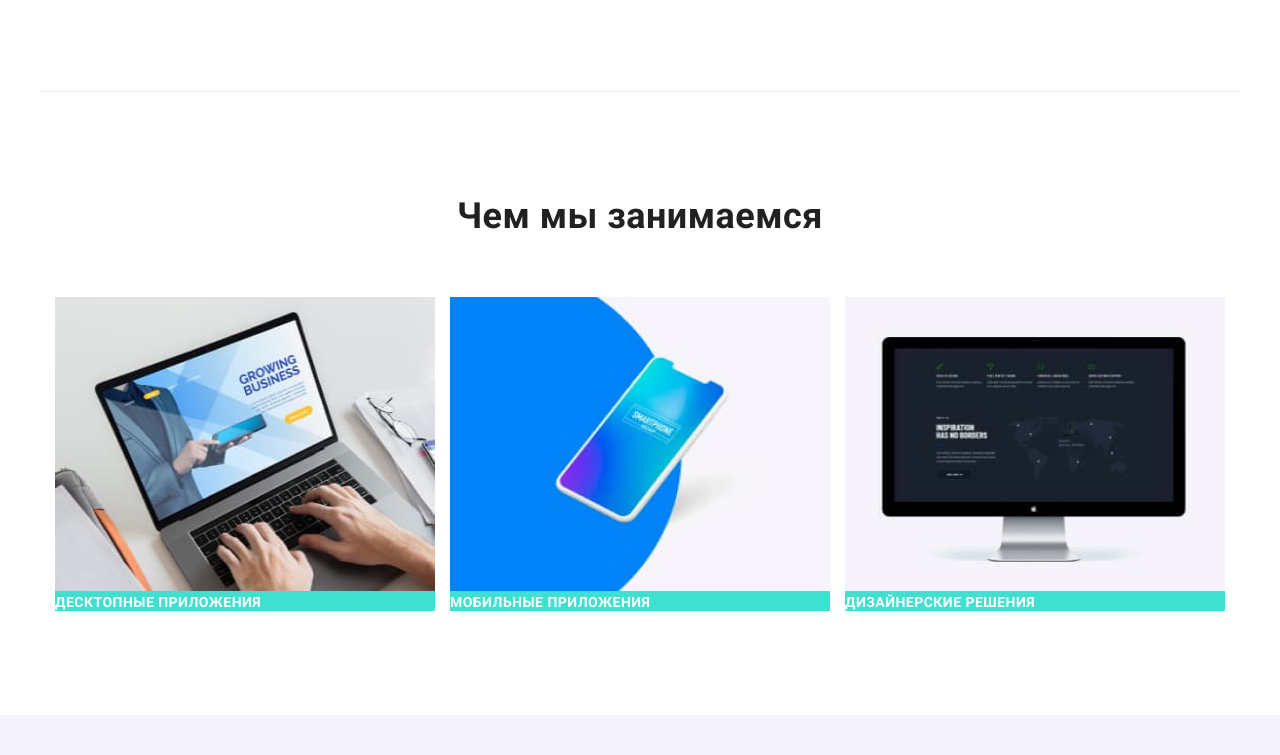
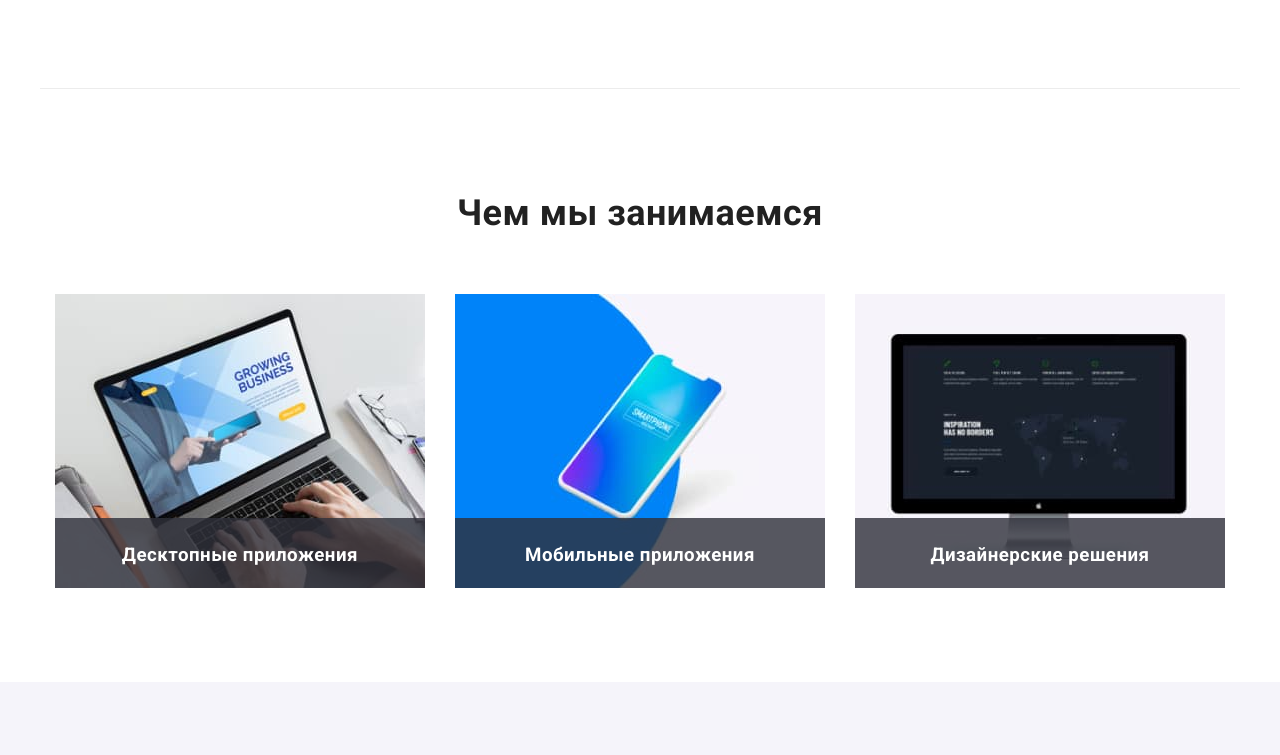
Before and after one commit to petrovskyi-Hub/goit-markup-hw-04, a plain HTML site: page index.html in a window 1280 px wide. Shown: the part 1045-1800 px from the top of the page. Drawn offline with nearby package versions, Linux system fonts and the light colour scheme.

Commit message:
Закрепляет хедер, добавляет позиционирование

```diff
--- a/CSS/common.css
+++ b/CSS/common.css
@@ -91,12 +91,19 @@ body {
 } */
 
 /* Header */
-header {
-  border-bottom: solid;
-  border-bottom-width: 1px;
-  border-bottom-color: var(--section-border-color);
+.page-header {
+  position: fixed;
+  width: 100%;
+  top: 0;
+  left: 0;
+  z-index: 1;
+
+  background-color: var(--primary-white-color);
 }
 
+.header-line {
+  border-bottom: 1px solid var(--section-border-color);
+}
 .container.header {
   display: flex;
   align-items: center;
@@ -137,6 +144,8 @@ header {
 }
 
 .site-nav__item {
+  position: relative;
+
   margin-right: 30px;
 }
 
@@ -162,10 +171,19 @@ header {
 
 .current {
   color: var(--accent-color);
-  border-bottom: solid;
-  border-color: var(--accent-color);
-  border-width: 2px;
-  /* border-radius: 2px; */
+}
+
+.current::after {
+  position: absolute;
+  display: inline-block;
+  content: "";
+  bottom: 0;
+  left: 0;
+  width: 100%;
+  height: 4px;
+
+  background-color: var(--accent-color);
+  border-radius: 2px;
 }
 
 .contacts {
--- a/CSS/main.css
+++ b/CSS/main.css
@@ -1,6 +1,7 @@
 :root {
   --special-section-bg-color: #f5f4fa;
   --grey-logo-color: #afb1b8;
+  --overlay-color: rgba(47, 48, 58, 0.8);
 }
 
 /* Hero */
@@ -16,8 +17,8 @@
 
   background-image: linear-gradient(
       to right,
-      rgba(47, 48, 58, 0.8),
-      rgba(47, 48, 58, 0.8)
+      var(--overlay-color),
+      var(--overlay-color)
     ),
     url("../images/hero-img.jpg");
 
@@ -156,23 +157,43 @@
   justify-content: space-between;
 }
 
-.possibilities > li {
-  width: 380px;
+.possibilities__item {
+  position: relative;
+
+  width: 370px;
 }
 
-.possibilities.title {
+.possibilities__link {
+  display: block;
+}
+
+.possibilities__image {
+  display: block;
+}
+
+.possibilities__title-container {
+  position: absolute;
+  bottom: 0;
+  left: 0;
+  width: 100%;
+  height: 70px;
+
+  padding-top: 27px;
+  padding-bottom: 27px;
+
+  background-color: var(--overlay-color);
+}
+
+.possibilities__title {
+  margin: 0;
   color: var(--primary-white-color);
-  background-color: turquoise;
+  text-align: center;
 }
 
 /* .possibilities-title:hover,
 .possibilities-title:focus {
   color: var(--accent-color);
 } */
-
-.possibilities a {
-  display: block;
-}
 
 /* Team */
 .team.list {
--- a/index.html
+++ b/index.html
@@ -17,7 +17,7 @@
   </head>
   <body>
     <!-- Шапка сайта -->
-    <header>
+    <header class="page-header">
       <div class="container header">
         <nav class="site-nav">
           <a href="./index.html" class="logo link">
@@ -125,41 +125,50 @@
       </section>
 
       <!-- Чем мы занимаемся -->
-      <section class="possibilities section">
+      <section class="section">
         <div class="container">
           <h2 class="section-title">Чем мы занимаемся</h2>
           <ul class="possibilities list">
-            <li>
-              <a href="" class="possibilities title link">
+            <li class="possibilities__item">
+              <a href="" class="possibilities__link link">
                 <img
+                  class="possibilities__image"
                   src="./images/laptop.jpg"
-                  width="380"
+                  width="370"
                   height="294"
                   alt="Ноутбук"
                 />
-                Десктопные приложения
+                <div class="possibilities__title-container">
+                  <h3 class="possibilities__title">Десктопные приложения</h3>
+                </div>
               </a>
             </li>
-            <li>
-              <a href="" class="possibilities title link">
+            <li class="possibilities__item">
+              <a href="" class="possibilities__link link">
                 <img
+                  class="possibilities__image"
                   src="./images/phone.jpg"
-                  width="380"
+                  width="370"
                   height="294"
                   alt="Смартфон"
                 />
-                Мобильные приложения
+                <div class="possibilities__title-container">
+                  <h3 class="possibilities__title">Мобильные приложения</h3>
+                </div>
               </a>
             </li>
-            <li>
-              <a href="" class="possibilities title link">
+            <li class="possibilities__item">
+              <a href="" class="possibilities__link link">
                 <img
+                  class="possibilities__image"
                   src="./images/design.jpg"
-                  width="380"
+                  width="370"
                   height="294"
                   alt="Десктопное приложение"
                 />
-                Дизайнерские решения
+                <div class="possibilities__title-container">
+                  <h3 class="possibilities__title">Дизайнерские решения</h3>
+                </div>
               </a>
             </li>
           </ul>
@@ -496,5 +505,13 @@
         <p class="copyright">2020 | Developed by GoIT Students</p>
       </div>
     </footer>
+
+    <script>
+      const { height: pageHeaderHeight } = document
+        .querySelector(".page-header")
+        .getBoundingClientRect();
+
+      document.body.style.paddingTop = `${pageHeaderHeight}px`;
+    </script>
   </body>
 </html>
```
Also changed, not shown: portfolio.html (+1 -1 lines).
